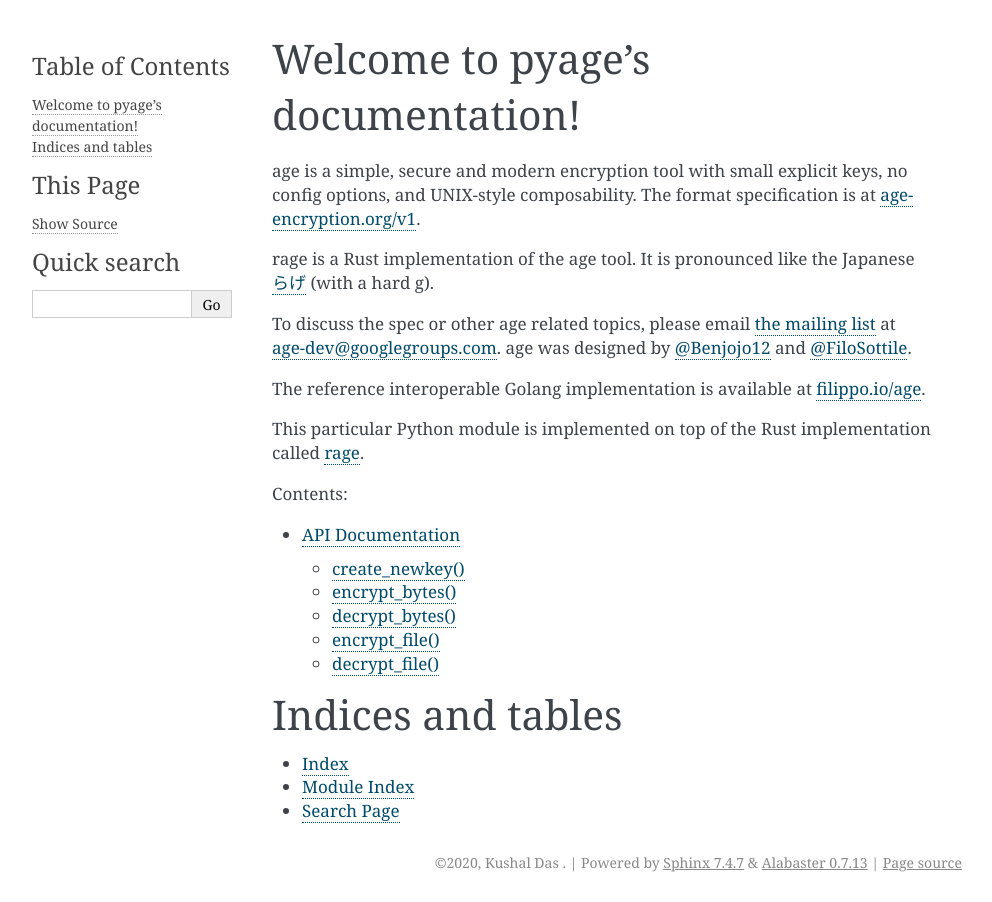
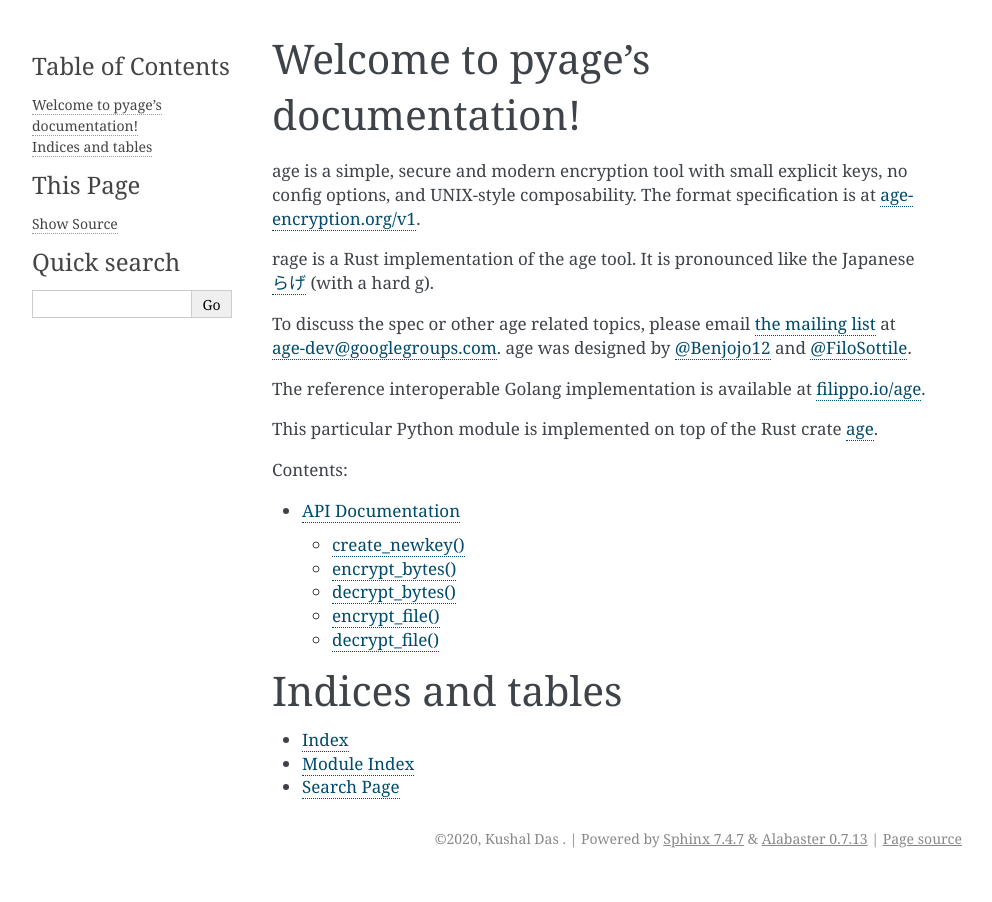
Before and after one commit to kushaldas/pyage, a Sphinx documentation site: the page built from docs/source/index.rst, in a window 1280 px wide. Shown: the whole page, without its empty margins (148-1140 px from the left). Built offline with Sphinx 7.4.7, drawn with Linux system fonts in a browser that asks for light colours.

Commit message:
Adds link to the age crate

```diff
--- a/docs/source/index.rst
+++ b/docs/source/index.rst
@@ -24,7 +24,7 @@
 The reference interoperable Golang implementation is available at
 `filippo.io/age <https://filippo.io/age>`_.
 
-This particular Python module is implemented on top of the Rust implementation called `rage <https://github.com/str4d/rage>`_.
+This particular Python module is implemented on top of the Rust crate `age <https://crates.io/crates/age>`_.
 
 .. toctree::
    :maxdepth: 2
```
Also changed, not shown: README.md (+1 -1 lines).
